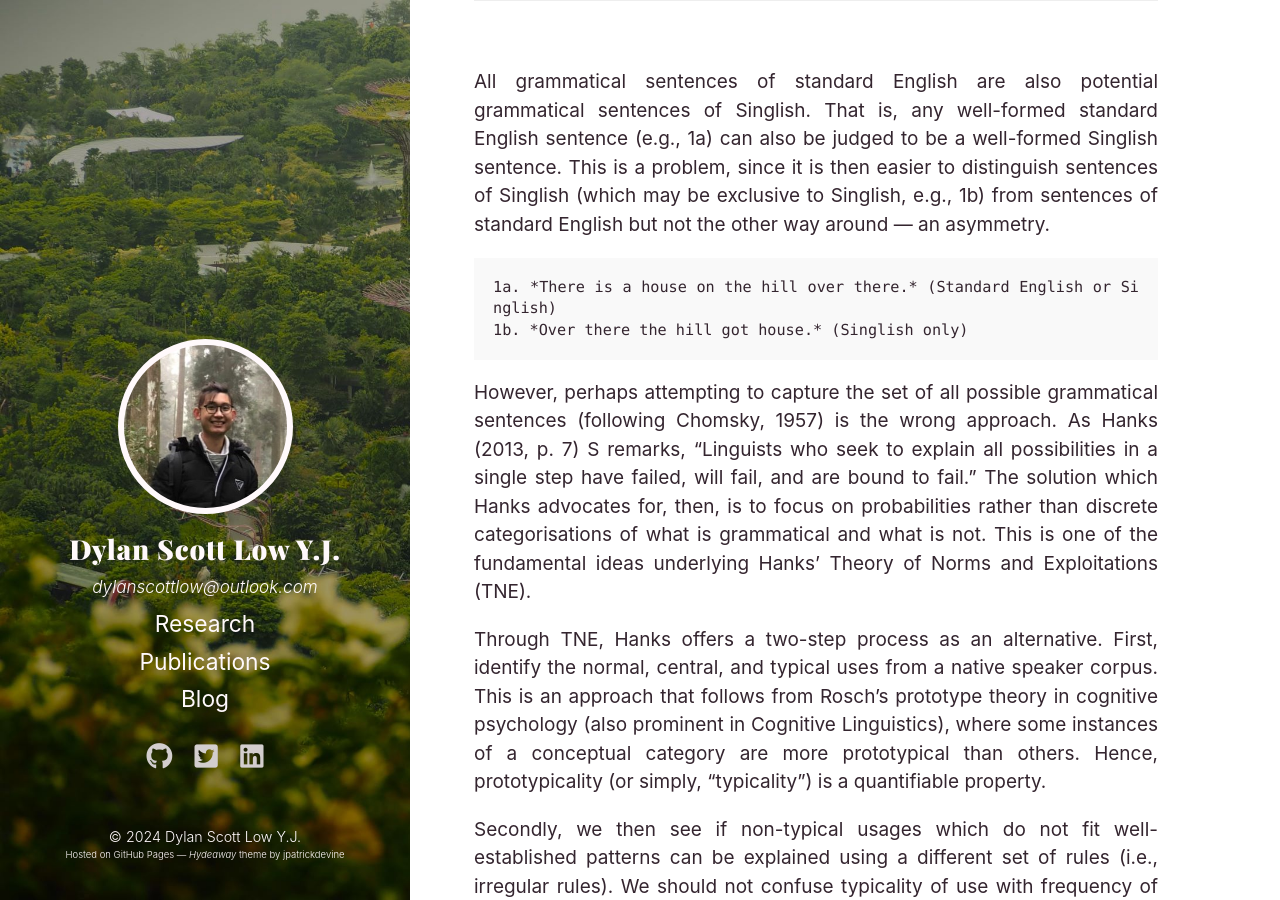
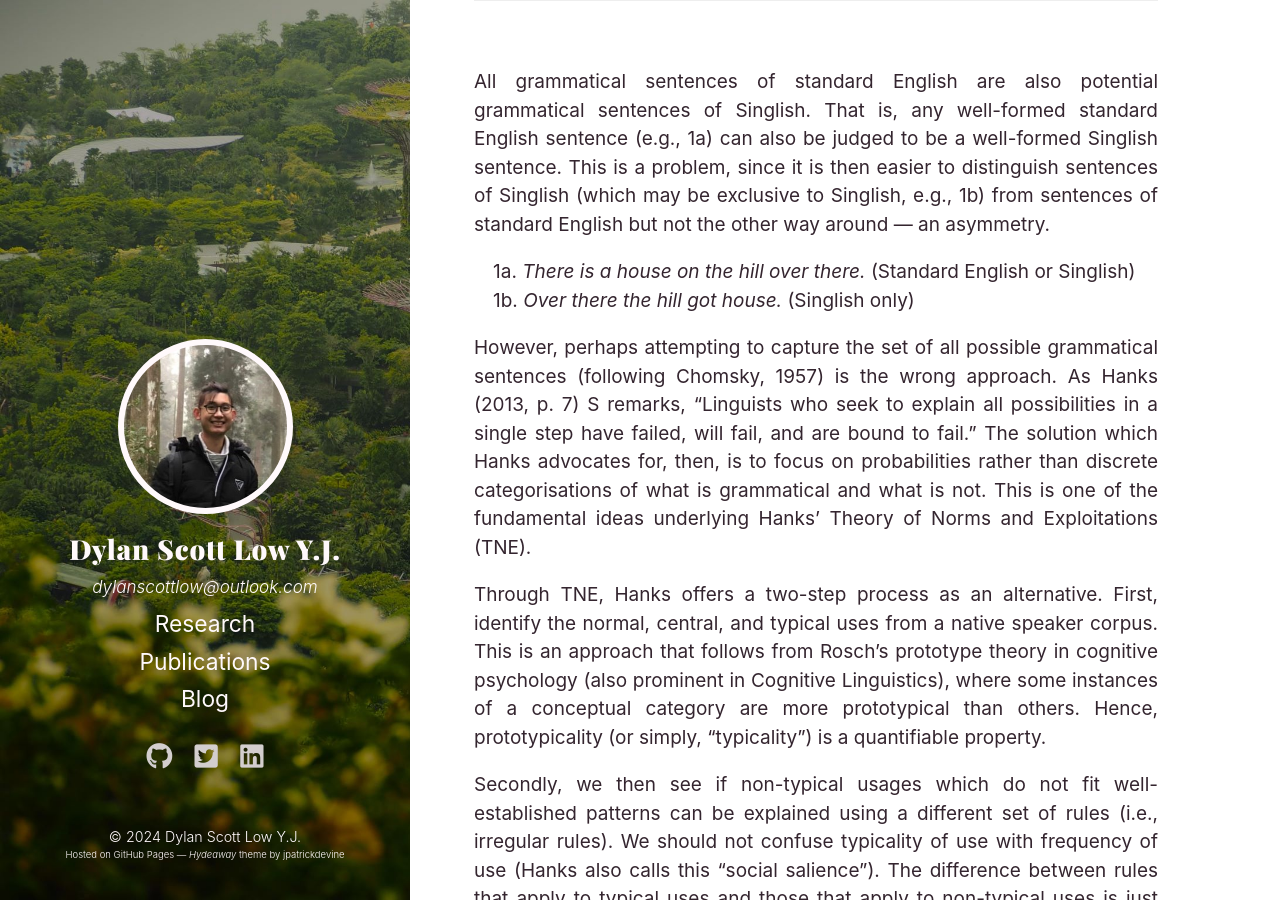
Before and after one commit to dylanscottlow/dylanscottlow.github.io, a Jekyll site: the page built from _posts/2024-03-08-patrick-hanks-tne-notes.md, in a window 1280 px wide and 900 px high, scrolled down 859 px. Built offline with Jekyll 4.4.1, drawn with Linux system fonts in a browser that asks for light colours; a style sheet for code colours, icons or effects is not loaded.

```diff
--- a/_posts/2024-03-08-patrick-hanks-tne-notes.md
+++ b/_posts/2024-03-08-patrick-hanks-tne-notes.md
@@ -17,8 +17,8 @@ title: "Patrick Hanks’ Theory of Norms and Exploitations: Some Personal Notes"
 All grammatical sentences of standard English are also potential grammatical sentences of Singlish. That is, any well-formed standard English sentence (e.g., 1a) can also be judged to be a well-formed Singlish sentence. This is a problem, since it is then easier to distinguish sentences of Singlish (which may be exclusive to Singlish, e.g., 1b) from sentences of standard English but not the other way around — an asymmetry.
 <!--excerpt-->
 
-    1a. *There is a house on the hill over there.* (Standard English or Singlish)
-    1b. *Over there the hill got house.* (Singlish only)
+&emsp;1a. *There is a house on the hill over there.* (Standard English or Singlish)<br>
+&emsp;1b. *Over there the hill got house.* (Singlish only)
 
 However, perhaps attempting to capture the set of all possible grammatical sentences (following Chomsky, 1957) is the wrong approach. As Hanks (2013, p. 7) S remarks, “Linguists who seek to explain all possibilities in a single step have failed, will fail, and are bound to fail.” The solution which Hanks advocates for, then, is to focus on probabilities rather than discrete categorisations of what is grammatical and what is not. This is one of the fundamental ideas underlying Hanks’ Theory of Norms and Exploitations (TNE).
 
```
